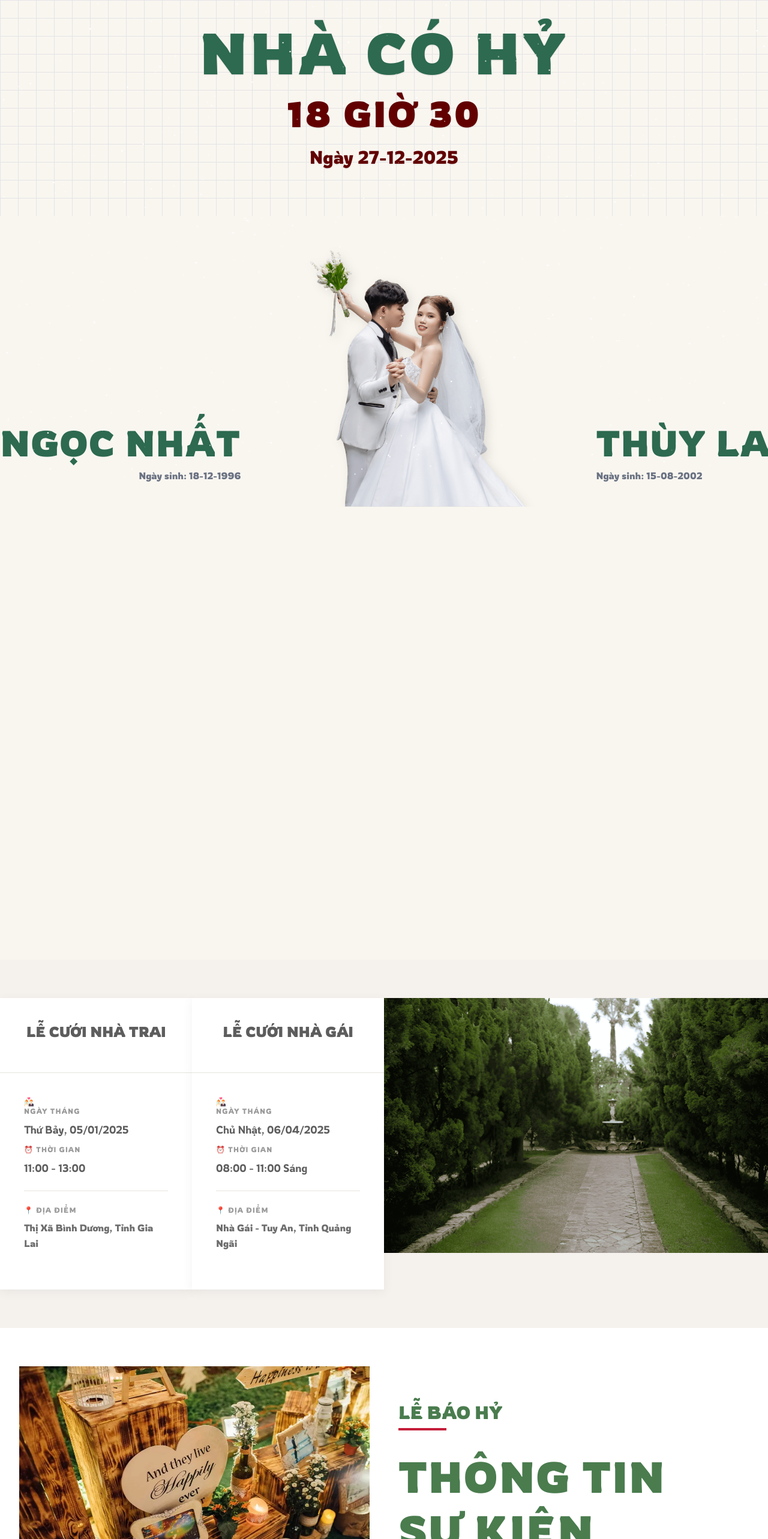
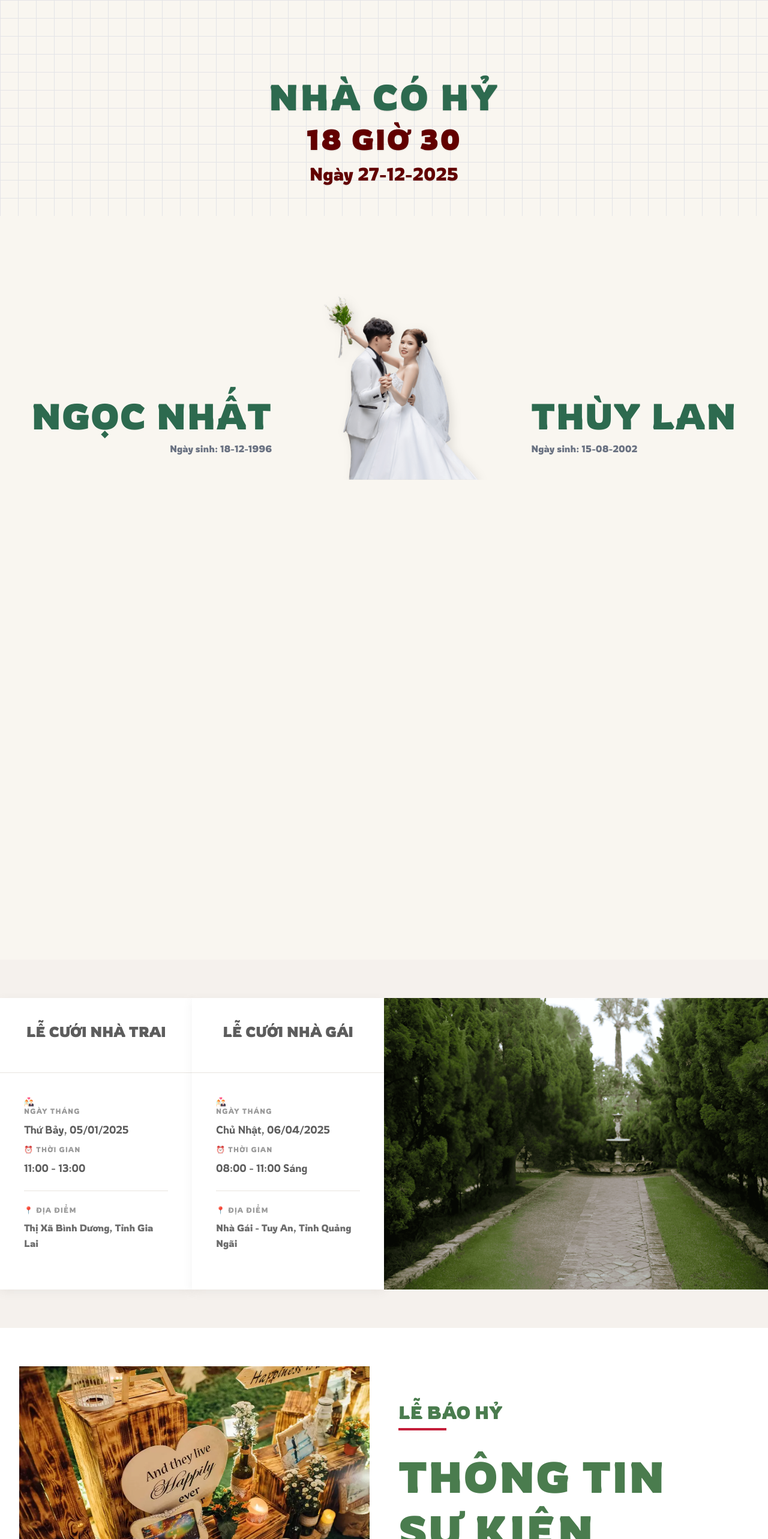
Before and after one commit to nhatnn1996/nhatlan, a Next.js app: page / in a window 1280 px wide. Shown: the top 2566 px of the page at 60% size. Built offline with nearby package versions, Linux system fonts and the light colour scheme.

Commit message:
responsive for tablet

```diff
--- a/app/components/HeroSection.tsx
+++ b/app/components/HeroSection.tsx
@@ -41,16 +41,8 @@ export default function HeroSection() {
     springConfig
   );
 
-  const translateYBackground = useSpring(
-    useTransform(scrollYProgress, [0, 1], [0, 100]),
-    springConfig
-  );
   const scale = useSpring(
-    useTransform(scrollYProgress, [0, 0.5, 0.8], [1, 1.5, 1.8]),
-    springConfig
-  );
-  const rotateX = useSpring(
-    useTransform(scrollYProgress, [0, 0.2], [15, 0]),
+    useTransform(scrollYProgress, [0, 0.5, 0.8], [1, 1.5, 1.5]),
     springConfig
   );
 
@@ -90,12 +82,12 @@ export default function HeroSection() {
             scale: scaleBackground,
             opacity: opacityBackground,
           }}
-          className="w-full absolute inset-0 h-screen z-10 overflow-hidden"
+          className="w-sreen absolute inset-0 h-screen z-10 overflow-hidden"
         >
           <motion.img
             style={{ translateY: scaleBGTranslateY }}
             src="/hero-section.png"
-            className="object-cover scale-150"
+            className="object-cover absolute w-full h-full top-0 left-0 scale-150"
             alt=""
           />
         </motion.div>
@@ -110,7 +102,7 @@ export default function HeroSection() {
         <div className="relative z-30 w-full pt-10 px-4 sm:px-6 lg:px-8 flex-1 flex flex-col items-center justify-center">
           <div className="max-w-6xl mx-auto w-full">
             {/* Main Title - Very Large & Bold */}
-            <div className="text-center mb-16 md:mb-24">
+            <div className="text-center mb-16 2xl:mb-24">
               <motion.h1
                 style={{
                   // opacity: opacityText1,
@@ -118,17 +110,16 @@ export default function HeroSection() {
                   // Thêm border bằng shadow
                   textShadow: "0 0px 0 #11121220, 0 1px 2px #11121220", // strong shadow border
                 }}
-                className="text-7xl text-[#2D6A4F] sm:text-8xl uppercase md:text-8xl font-black tracking-wider mb-6"
+                className="text-4xl text-[#2D6A4F] sm:text-6xl uppercase 2xl:text-8xl font-black tracking-wider mb-4 2xl:mb-6"
               >
                 NHÀ CÓ HỶ
               </motion.h1>
               <motion.h1
                 style={{
                   color: colorText2,
-
                   textShadow: "0 0px 0 #11121220, 0 1px 2px #11121220", // strong shadow border
                 }}
-                className="text-6xl text-[#620000] sm:text-6xl uppercase md:text-6xl font-black tracking-wider mb-6"
+                className="text-4xl text-[#620000] sm:text-5xl uppercase 2xl:text-6xl font-black tracking-wider mb-4 2xl:mb-6"
               >
                 18 giờ 30
               </motion.h1>
@@ -144,7 +135,7 @@ export default function HeroSection() {
             </div>
           </div>
         </div>
-        <motion.div className="mt-auto z-20 w-fit mx-auto flex items-end gap-4 sticky bottom-0">
+        <motion.div className="z-20 w-fit mx-auto flex items-end gap-4 sticky bottom-0">
           <motion.div
             style={{
               opacity: opacityText1,
@@ -166,7 +157,7 @@ export default function HeroSection() {
               scale,
               filter: "drop-shadow(5px 5px 8px rgba(0, 0, 0, 0.1))",
             }}
-            className="w-140"
+            className="w-100 2xl:w-140"
             src="/hinh-cua-tui.png"
           />
           <motion.div
@@ -185,7 +176,7 @@ export default function HeroSection() {
           </motion.div>
         </motion.div>
 
-        <div className="w-full absolute inset-0 h-screen z-50 overflow-hidden">
+        {/* <div className="w-full absolute inset-0 h-screen z-50 overflow-hidden">
           <SparklesCore
             id="tsparticlesfullpage"
             background="transparent"
@@ -195,7 +186,7 @@ export default function HeroSection() {
             className="w-full h-full"
             particleColor="#FFFFFF"
           />
-        </div>
+        </div> */}
       </motion.div>
     </section>
   );
--- a/app/components/WeddingInfo.tsx
+++ b/app/components/WeddingInfo.tsx
@@ -80,7 +80,7 @@ export default function WeddingInfo() {
           viewport={{ once: true, amount: 0.2 }}
           variants={containerVariants}
         >
-          <div className="grid grid-cols-1 md:grid-cols-2">
+          <div className="grid grid-cols-1 md:grid-cols-2 items-stretch">
             {weddingEvents.map((event, index) => (
               <motion.div
                 key={event.id}
@@ -170,8 +170,8 @@ export default function WeddingInfo() {
               </motion.div>
             ))}
           </div>
-          <motion.div variants={imageVariants}>
-            <img src="/hero-section.png" alt="" />
+          <motion.div variants={imageVariants} className="flex items-center justify-center">
+            <img src="/hero-section.png" alt="" className="w-full h-full object-cover" />
           </motion.div>
         </motion.div>
       </div>
```
